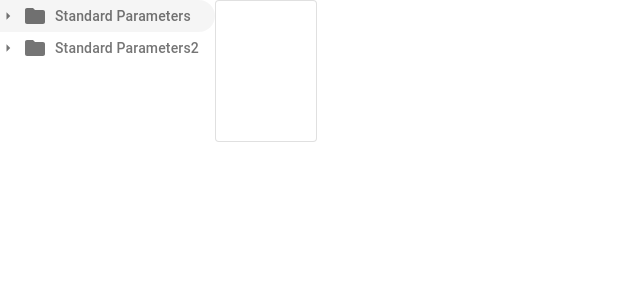
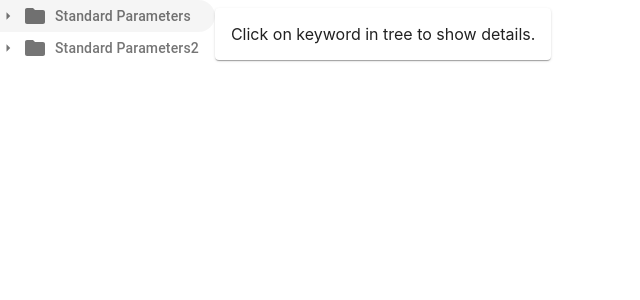
Before and after one commit to tmtsoftware/tmt-fits-keys, a React (Create React App) app: page / in a window 1280 px wide. Shown: the top 300 px of the page, without its empty margins (0-640 px from the left). Built offline with nearby package versions, Linux system fonts and the light colour scheme.

Commit message:
Started adding attributes

```diff
--- a/src/App.tsx
+++ b/src/App.tsx
@@ -52,6 +52,9 @@ interface Category {
 }
 
 const categories = categories_json as Array<Category>;
+
+// Separator between category and keyword for nodeId
+const sep = "|";
 
 const useTreeItemStyles = makeStyles((theme: Theme) =>
     createStyles({
@@ -146,8 +149,9 @@ const useStyles = makeStyles((theme: Theme) =>
             flexGrow: 1,
         },
         paper: {
-            height: 140,
-            width: 100,
+            maxWidth: 800,
+            margin: `${theme.spacing(1)}px auto`,
+            padding: theme.spacing(2),
         },
         control: {
             padding: theme.spacing(2),
@@ -162,7 +166,7 @@ export default function App() {
     const classes = useStyles();
 
     function makeKeyItemId(cat: Category, key: Key) {
-        return cat.category + "." + key.name;
+        return cat.category + sep + key.name;
     }
 
     function keyItems(cat: Category) {
@@ -176,14 +180,12 @@ export default function App() {
     }
 
     function nodeSelected(event: object, value: string) {
-        console.log("XXX Node selected: " + value)
         setSelectedNode(value)
     }
 
     function makeTreeView(classes: ClassNameMap, catItems: JSX.Element[]) {
         return <TreeView
             className={classes.root}
-            // defaultExpanded={['3']}  // FIXME
             defaultCollapseIcon={<ArrowDropDownIcon/>}
             defaultExpandIcon={<ArrowRightIcon/>}
             defaultEndIcon={<div style={{width: 24}}/>}
@@ -193,9 +195,46 @@ export default function App() {
         </TreeView>;
     }
 
+    function makeKeyRows(keys: Array<Key>) {
+        return keys.map(key =>
+            <tr>
+                <td>
+                    type
+                </td>
+                <td>
+                    {key.attributes.type}
+                </td>
+            </tr>
+        );
+    }
+
     function makeDetailView() {
-        console.log("XXX makeDetailView for " + selectedNode)
-        return <div>{selectedNode}</div>
+        const [category, key] = selectedNode.split(sep)
+        if (key) {
+            const cat = categories.find(c => c.category === category)
+            if (cat) {
+                const keyItem = cat.keys.find(k => k.name === key)
+                if (keyItem) {
+                    return <div>
+                        <h1>{keyItem.name}</h1>
+                        <h2>{keyItem.title}</h2>
+                        <p>{keyItem.description}</p>
+                        <table>
+                            <thead>
+                            <tr>
+                                <th>Attribute</th>
+                                <th>Value</th>
+                            </tr>
+                            </thead>
+                            <tbody>
+                            {makeKeyRows(cat.keys)}
+                            </tbody>
+                        </table>
+                    </div>
+                }
+            }
+        }
+        return <div>Click on keyword in tree to show details.</div>
     }
 
 
@@ -219,7 +258,9 @@ export default function App() {
                     {treeView}
                 </Grid>
                 <Grid key="detailView" item>
-                    <Paper variant="outlined" className={classes.paper}>
+                    <Paper
+                        // variant="outlined"
+                        className={classes.paper}>
                         {detailView}
                     </Paper>
                 </Grid>
```
